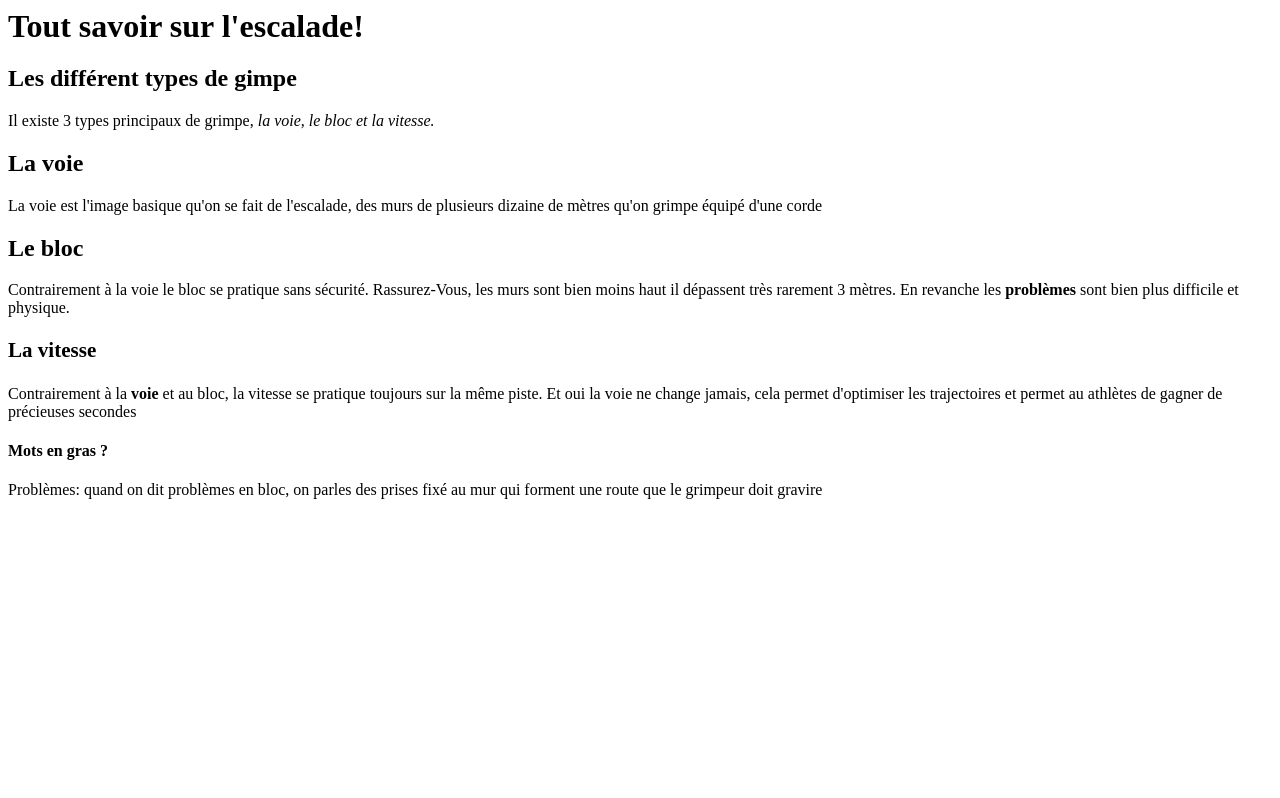
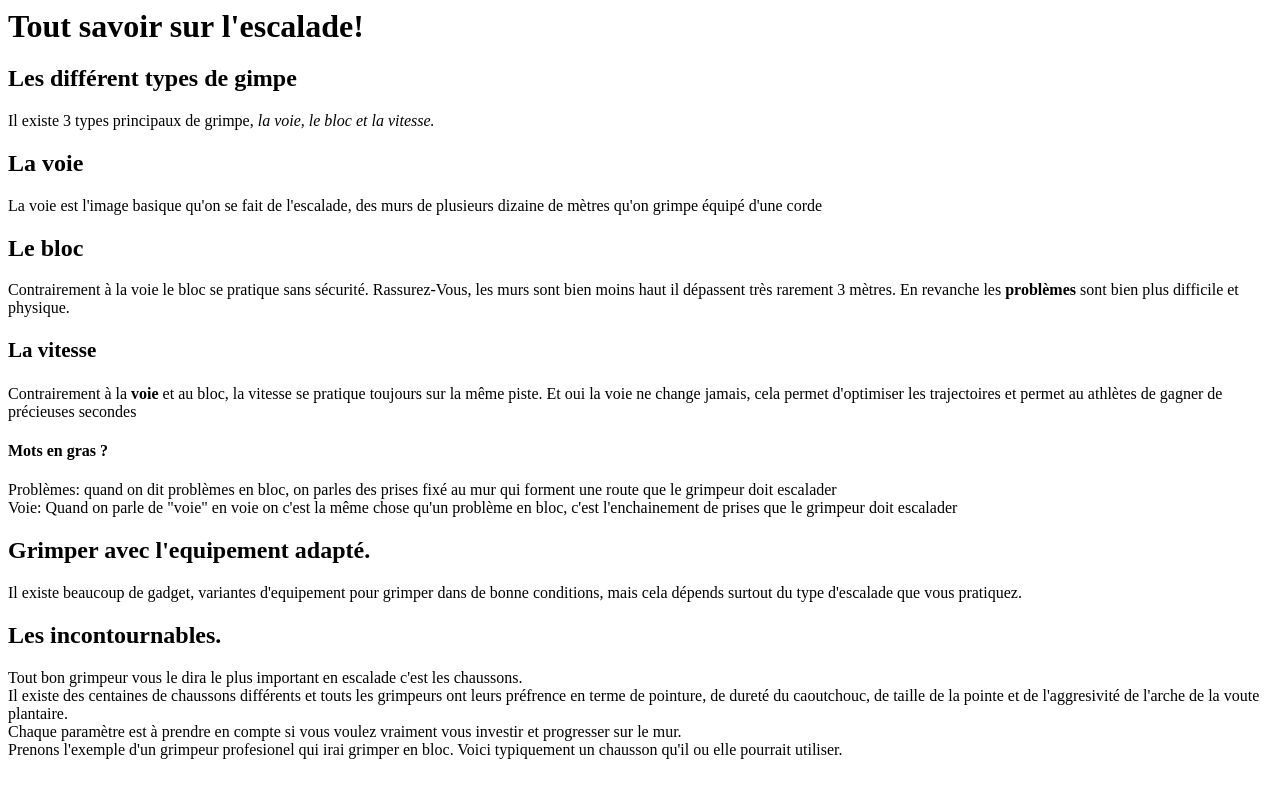
Before and after one commit to b-beckman/day, a plain HTML site: page index.html in a window 1280 px wide. Drawn offline with Linux system fonts and the light colour scheme.

Commit message:
Added text for gears

```diff
--- a/index.html
+++ b/index.html
@@ -11,20 +11,30 @@
     <b><font size= "+3"> <header>Tout savoir sur l'escalade!    </header></font></b>
     <article>
         <h1>Les différent types de gimpe</h1>
-        <p>Il existe 3 types principaux de grimpe, <i>la voie, le bloc et la vitesse.</i></p>
+            <p>Il existe 3 types principaux de grimpe, <i>la voie, le bloc et la vitesse.</i></p>
         <h2>La voie</h2>
-        <p>La voie est l'image basique qu'on se fait de l'escalade, des murs de plusieurs dizaine de mètres qu'on grimpe équipé d'une corde </p>
+            <p>La voie est l'image basique qu'on se fait de l'escalade, des murs de plusieurs dizaine de mètres qu'on grimpe équipé d'une corde </p>
         <h2>Le bloc</h2>
-        <p>Contrairement à la voie le bloc se pratique sans sécurité. Rassurez-Vous, les murs sont bien moins haut il dépassent très rarement 3 mètres. En revanche les <b>problèmes</b> sont bien plus difficile et physique. </p>
+            <p>Contrairement à la voie le bloc se pratique sans sécurité. Rassurez-Vous, les murs sont bien moins haut il dépassent très rarement 3 mètres. En revanche les <b>problèmes</b> sont bien plus difficile et physique. </p>
         <font size= "+1.5"><h3>La vitesse</h3></font>
-        <p>Contrairement à la <b>voie</b> et au bloc, la vitesse se pratique toujours sur la même piste. Et oui la voie ne change jamais, cela permet d'optimiser les trajectoires et permet au athlètes de gagner de précieuses secondes </p>
+            <p>Contrairement à la <b>voie</b> et au bloc, la vitesse se pratique toujours sur la même piste. Et oui la voie ne change jamais, cela permet d'optimiser les trajectoires et permet au athlètes de gagner de précieuses secondes </p>
         <h4>Mots en gras ?</h4>
-        <p>Problèmes: quand on dit problèmes en bloc, on parles des prises fixé au mur qui forment une route que le grimpeur doit gravire </p>
+            <p>Problèmes: quand on dit problèmes en bloc, on parles des prises fixé au mur qui forment une route que le grimpeur doit escalader
+            <br>Voie: Quand on parle de "voie" en voie on c'est la même chose qu'un problème en bloc, c'est l'enchainement de prises que le grimpeur doit escalader
+            </p>
     </article>
-        <h1></h1>
-        <p></p>
-    </div>
     </main>
+    <article>
+    <h1>Grimper avec l'equipement adapté.</h1>
+        <p>Il existe beaucoup de gadget, variantes d'equipement pour grimper dans de bonne conditions, mais cela dépends surtout du type d'escalade que vous pratiquez.</p>
+    <h2>Les incontournables.</h2>
+        <p>Tout bon grimpeur vous le dira le plus important en escalade c'est les chaussons.
+        <br>Il existe des centaines de chaussons différents et touts les grimpeurs ont leurs préfrence en terme de pointure, de dureté du caoutchouc, de taille de la pointe et de l'aggresivité de l'arche de la voute plantaire.
+        <br>Chaque paramètre est à prendre en compte si vous voulez vraiment vous investir et progresser sur le mur.
+        <br>Prenons l'exemple d'un grimpeur profesionel qui irai grimper en bloc. Voici typiquement un chausson qu'il ou elle pourrait utiliser.
+        <br> <img src"https://www.bfgcdn.com/1500_1500_90/301-0534/la-sportiva-testarossa-chaussons-descalade-detail-4.jpg>
+        </p>
+    </article>
 
 
 
```
